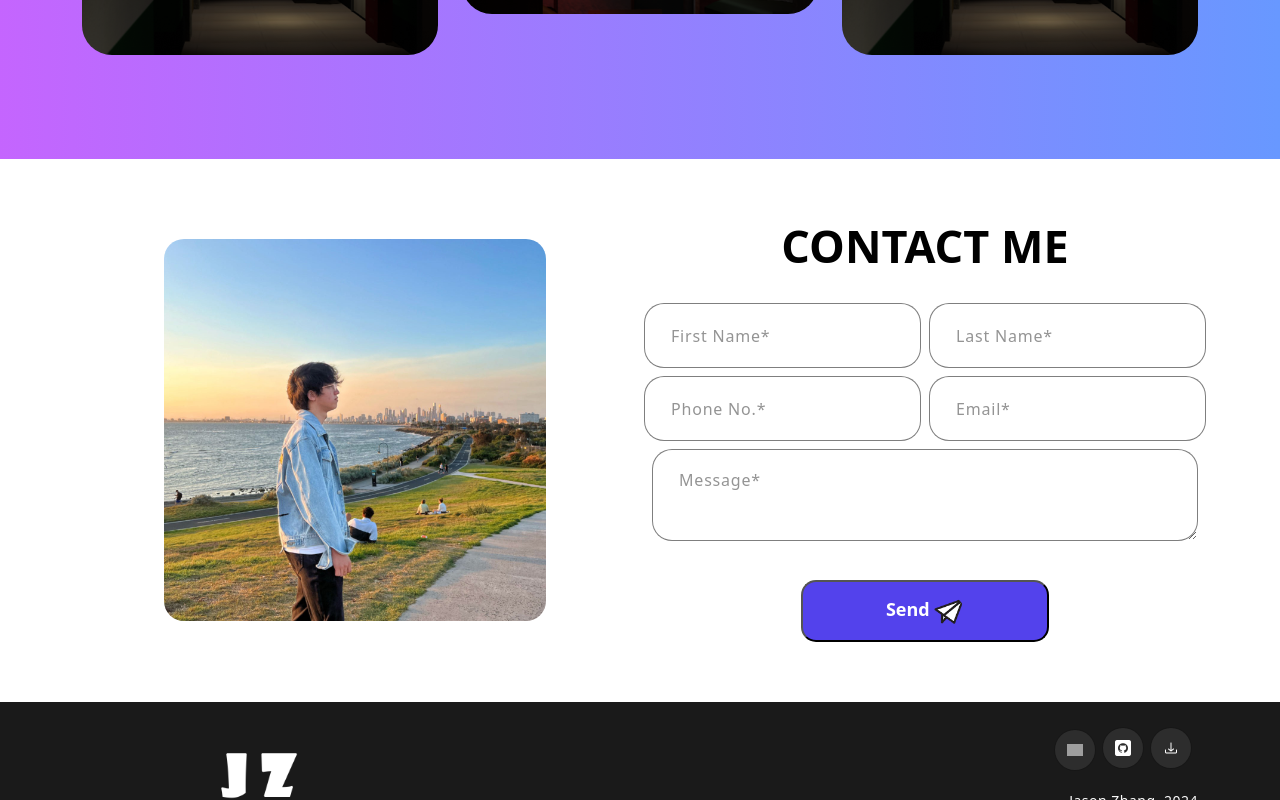
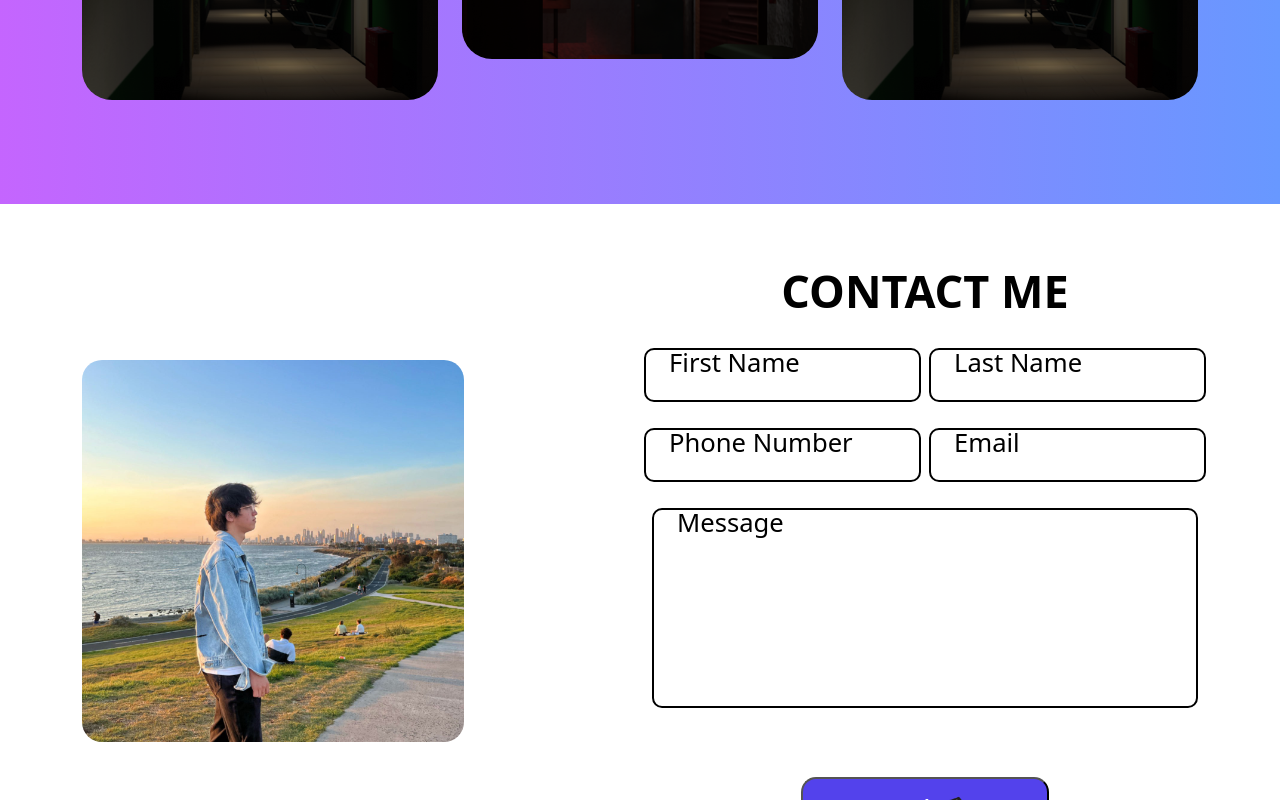
Before and after one commit to Windsky0829/JasonZ, a React (Create React App) app: page / in a window 1280 px wide. Shown: the part 2000-2800 px from the top of the page. Built offline with nearby package versions, Linux system fonts and the light colour scheme; grey boxes are pictures that could not be loaded; a web font is replaced by a local one.

Commit message:
Add a new style for the contact form and validation for the phone

```diff
--- a/src/App.css
+++ b/src/App.css
@@ -298,6 +298,15 @@ nav.navbar .navbar-toggler[aria-expanded="true"] .navbar-toggler-icon {
   font-size: 18px;
   margin: auto 10vw;
 }
+
+
+
+
+
+
+
+
+
 
 /*Details*/
 .detail{
@@ -700,6 +709,7 @@ nav.navbar .navbar-toggler[aria-expanded="true"] .navbar-toggler-icon {
   background-position: center center;
   background-size: cover;
   background-repeat: no-repeat;
+  height: 100%;
 }
 .contact img {
   width: 70%;
@@ -710,33 +720,9 @@ nav.navbar .navbar-toggler[aria-expanded="true"] .navbar-toggler-icon {
 	font-weight: 700;
   margin-bottom: 30px;
   color:black;
+  text-align: center;
 }
-.contact form input, .contact form textarea {
-  width: 100%;
-  background: rgba(255, 255, 255, 0.1);
-  border: 1px solid rgba(0, 0, 0, 0.5);
-  border-radius: 20px;
-  color: #a7a7a7;
-  margin: 0 0 8px 0;
-  padding: 18px 26px;
-  font-weight: 500;
-  font-size: 18px;
-  letter-spacing: 0.8px;
-  transition: 0.3s ease-in-out;
-}
-.contact form input:focus, .contact form textarea:focus {
-  background: rgb(97, 97, 97);
-  color: #121212;
-}
-.contact form input::placeholder, .contact form textarea::placeholder {
-  font-size: 16px;
-  font-weight: 400;
-  color: #949494;
-}
-.contact form input:focus::placeholder, .contact form textarea:focus::placeholder {
-  color: #121212;
-  opacity: 0.8;
-}
+
 .contact form .submitButton {
   font-weight: 700;
   color: #ffffff;
@@ -747,6 +733,12 @@ nav.navbar .navbar-toggler[aria-expanded="true"] .navbar-toggler-icon {
   border-radius: 15px;
   position: relative;
   transition: 0.3s ease-in-out;
+  text-align: center;
+}
+
+.button-container{
+  text-align: center;
+  margin-top: 20px;
 }
 .contact form .submitButton span {
   z-index: 1;
@@ -771,6 +763,101 @@ nav.navbar .navbar-toggler[aria-expanded="true"] .navbar-toggler-icon {
 .contact form .submitButton:hover::before {
   width: 100%;
 }
+.input-container{
+  width:100%;
+}
+
+.entryarea{
+  position:relative;
+  height: 80px;
+  line-height: 30px;
+  padding: 0;
+}
+
+.entryarea input{
+  position: absolute;
+  width: 100%;
+  outline:none;
+  font-size: 1.5em;
+  padding:10px 10px;
+  line-height: 30px;
+  border-radius: 10px;
+  border:2px solid #000000;
+  background: transparent;
+  transition: 0.1s ease;
+  z-index: 1111;
+  text-align: left !important;
+}
+
+.labelline{
+  position: absolute;
+  font-size: 1.6em;
+  color:#000000;
+  padding:0 5px;
+  margin: 0 20px;
+  background-color: #ffffff;
+  transition: 0.2s ease;
+}
+
+.entryarea input:focus,
+.entryarea input:valid{
+  color:#000000;
+  border:4px solid #000000;
+
+}
+.entryarea input:focus + .labelline,
+.entryarea input:valid + .labelline{
+  color:#000000;
+  height: 30px;
+  line-height: 30px;
+  padding:0 12px;
+  transform: translate(-15px,-16px) scale(0.88);
+  z-index: 1111;
+}
+
+
+.entryarea-me{
+  position:relative;
+  height: 25vh;
+  line-height: 30px;
+  padding: 0;
+}
+
+.entryarea-me textarea {
+  position: absolute;
+  width: 100%;
+  height: 100%;
+  outline: none;
+  font-size: 1.5em;
+  padding: 10px 10px;
+  border-radius: 10px;
+  border: 2px solid #000000;
+  background: transparent;
+  transition: 0.1s ease;
+  z-index: 1111;
+  text-align: left;
+  resize: none;
+}
+
+.entryarea-me input:focus,
+.entryarea-me input:valid{
+  color:#000000;
+  border:4px solid #000000;
+
+}
+
+
+/* 调整 .labelline 的样式以匹配 textarea 的行为 */
+.entryarea-me textarea:focus + .labelline,
+.entryarea-me textarea:valid + .labelline {
+  color: #000000;
+  height: 30px;
+  line-height: 30px;
+  padding: 0 12px;
+  transform: translate(-15px, -20px) scale(0.88); /* 可能需要调整 translateY 的值以适应 textarea */
+  z-index: 1111;
+}
+
 
 
 
@@ -944,10 +1031,6 @@ filter: brightness(0) saturate(100%) invert(0%) sepia(7%) saturate(98%) hue-rota
 
 
 
-.App {
-  text-align: center;
-}
-
 .App-logo {
   height: 40vmin;
   pointer-events: none;
--- a/src/components/Banner.js
+++ b/src/components/Banner.js
@@ -1,6 +1,8 @@
 import { useState,useEffect } from 'react';
 import {Container, Row, Col} from "react-bootstrap"
 import me from '../images/me.png'
+import resume from "../Jason_Resume.pdf";
+import download from '../images/download2.png'
 
 export const Banner =() =>{
     const [loopNum,setLoopNum]=useState(0);
@@ -62,7 +64,10 @@ export const Banner =() =>{
                 <div className='container'>
                     <div className="about-bx">
                         <h2>ABOUT</h2>
-                        <p>Skilled and experienced with <strong>Website</strong> and <strong>Game</strong> Development. Able to problem solve, collaborate as part of a productive team and self-manage independent projects</p>
+                        <p>Skilled and experienced with <strong>Website</strong> and <strong>Game</strong> Development. My expertise lies in developing innovative software solutions, solving complex problems, collaborating effectively within teams, and managing projects independently.</p>
+                        <a href={resume} download="JasonResume" className="download-button">Get Resume</a>
+
+
                     </div>
                 </div>
 
--- a/src/components/Contact.js
+++ b/src/components/Contact.js
@@ -26,18 +26,15 @@ export const Contact =() =>{
         const [modalMessage, setModalMessage] = useState("");
 
         useEffect(() => {
-            console.log("Modal open state: ", emailOpen);
           }, [emailOpen]);
 
         useImperativeHandle(ref,()=>{
             return{
             open: (message="") => {
-                console.log(message);
                 setModalMessage(message);
                 setEmailOpen(true);
               },
             close:()=>{
-                console.log('Closing modal...');
                 setEmailOpen(false);
                 setModalMessage("");
               }
@@ -155,6 +152,13 @@ export const Contact =() =>{
             return; // 停止处理函数
         }
 
+        if (!/^\+?[0-9]+$/.test(formDetails.phone)) {
+          const message = "Please enter a valid phone number.";
+          setTimeout(() => emailmodalRef.current.open(message), 0);
+          setStatus({success: false, message: "Please enter a valid phone number."});
+          return; // 停止处理函数
+      }
+
         setButtonText('Sending...');
 
 
@@ -183,6 +187,31 @@ export const Contact =() =>{
         }
     }
 
+    function isValidEmail(email) {
+      return /\S+@\S+\.\S+/.test(email);
+    }
+
+    function handleEmailBlur(e) {
+      const email = e.target.value;
+      if (!isValidEmail(email)) {
+        // 如果不是有效的电子邮件格式，清除输入内容
+        onFormUpdate('email', '');
+
+        // 在这里，您可以添加执行动画或显示错误消息的代码
+      }
+      // 如果是有效的电子邮件，保持不变
+    }
+
+    function handlePhoneBlur(e) {
+      const phone = e.target.value;
+      // 使用正则表达式检查输入是否只包含数字
+      if (!/^\+?[0-9]+$/.test(phone)) {
+        // 如果不是纯数字，清除输入内容
+        onFormUpdate('phone', '');
+      }
+    }
+
+
     return(
         <section className="contact" id="connect">
             <Container>
@@ -192,27 +221,63 @@ export const Contact =() =>{
                     </Col>
                     <Col md={6}>
                         <h2>CONTACT ME</h2>
-                        <form onSubmit={handleSubmit}>
+                        <form onSubmit={handleSubmit} noValidate>
                             <Row>
                                 <Col sm={6} className="px-1">
-                                    <input type="text" value={formDetails.firstName} placeholder="First Name*" onChange={(e) => onFormUpdate('firstName',e.target.value)} />
+                                    <div className="input-container">
+                                      <div className="entryarea">
+                                        <input type="text" value={formDetails.firstName}  onChange={(e) => onFormUpdate('firstName',e.target.value)} required/>
+                                        <div className="labelline">First Name</div>
+                                      </div>
+                                    </div>
                                 </Col>
                                 <Col sm={6} className="px-1">
-                                    <input type="text" value={formDetails.lastName} placeholder="Last Name*" onChange={(e) => onFormUpdate('lastName',e.target.value)} />
+                                <div className="input-container">
+                                      <div className="entryarea">
+                                    <input type="text" value={formDetails.lastName}  onChange={(e) => onFormUpdate('lastName',e.target.value)} required/>
+                                    <div className="labelline">Last Name</div>
+                                      </div>
+                                    </div>
                                 </Col>
                                 <Col sm={6} className="px-1">
-                                    <input type="tel" value={formDetails.phone} placeholder="Phone No.*" onChange={(e) => onFormUpdate('phone',e.target.value)} />
+                                <div className="input-container">
+                                      <div className="entryarea">
+                                    <input type="tel" pattern="[0-9]*" value={formDetails.phone}  onChange={(e) => onFormUpdate('phone',e.target.value)} onBlur={handlePhoneBlur} required/>
+                                    <div className="labelline">Phone Number</div>
+                                      </div>
+                                    </div>
                                 </Col>
                                 <Col sm={6} className="px-1">
-                                    <input type="email" value={formDetails.email} placeholder="Email*" onChange={(e) => onFormUpdate('email',e.target.value)} />
+                                <div className="input-container">
+                                      <div className="entryarea">
+                                    <input type="email" value={formDetails.email}  onChange={(e) => onFormUpdate('email',e.target.value)} onBlur={handleEmailBlur} required/>
+                                    <div className="labelline">Email</div>
+                                      </div>
+                                    </div>
                                 </Col>
                                 <Col>
-                                    <textarea row="6" value={formDetails.message} placeholder="Message*" onChange={(e) => onFormUpdate('message',e.target.value)}></textarea>
+                                <Row className="align-items-center">
+                                <Col md={12} className="mb-4">
+                                <div className="input-container-me">
+                                      <div className="entryarea-me">
+                                      <textarea row="6" value={formDetails.message} onChange={(e) => onFormUpdate('message',e.target.value)} required></textarea>
+                                      <div className="labelline">Message</div>
+                                      </div>
+                                      </div>
+                                </Col>
+                                <Col md={12}>
+                                <EmailModal
+                                          ref={emailmodalRef}>
+                                      </EmailModal>
+                                      <div className="button-container">
+                                        <button type="submit" className="submitButton"><span>{buttonText}</span>          <img src={sending} className="contact-button-img" /></button>
+                                      </div>
+                                </Col>
 
-                                    <EmailModal
-                                        ref={emailmodalRef}>
-                                    </EmailModal>
-                                    <button type="submit" className="submitButton"><span>{buttonText}</span>          <img src={sending} className="contact-button-img"/></button>
+                                </Row>
+
+
+
                                 </Col>
 
 
--- a/src/components/NavBar.js
+++ b/src/components/NavBar.js
@@ -31,11 +31,9 @@ export const NavBar = (props) =>{
     }
 
     function scrollToTargetArea() {
-      // 使用 document.querySelector 获取目标元素
       const targetArea = document.querySelector('#connect');
 
       if (targetArea) {
-        // 使用 scrollIntoView 方法滚动到目标元素
         targetArea.scrollIntoView({ behavior: 'smooth', block: 'start' });
       }
     }
```
Also changed, not shown: 1 other file (tests, documents, lock files or other folders).
